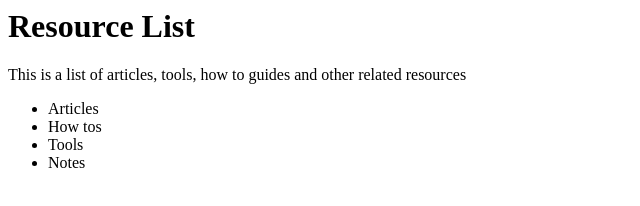
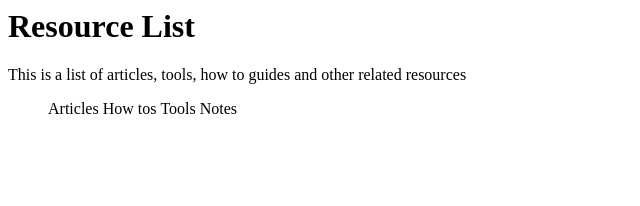
Before and after one commit to codenamesen/mygotoresource, a plain HTML site: page index.html in a window 1280 px wide. Shown: the whole page, without its empty margins (0-640 px from the left). Drawn offline with Linux system fonts and the light colour scheme.

Commit message:
Add css code to make section li display inline and move folder to resources

```diff
--- a/index.html
+++ b/index.html
@@ -3,6 +3,7 @@
     <meta charset="UTF-8">
     <meta name="viewport" content="width=device-width, initial-scale=1.0">
     <meta http-equiv="X-UA-Compatible" content="ie=edge">
+    <link rel="stylesheet" type="text/css" href="resources/css/style.css">
     <title>MyGotoResource</title>
 </head>
 <body>
--- /dev/null
+++ b/resources/css/style.css
@@ -0,0 +1,3 @@
+section li {
+    display: inline;
+}
```
Also changed, not shown: 2 other files.
